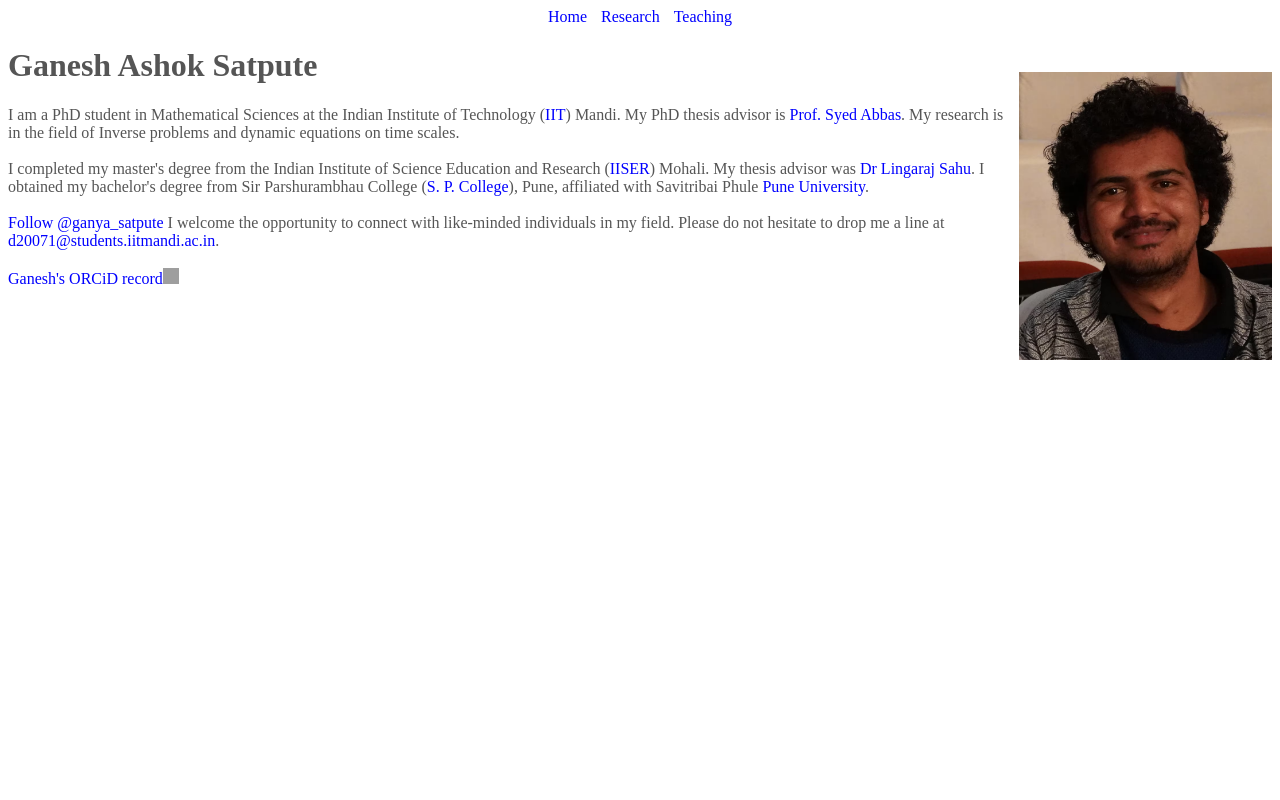
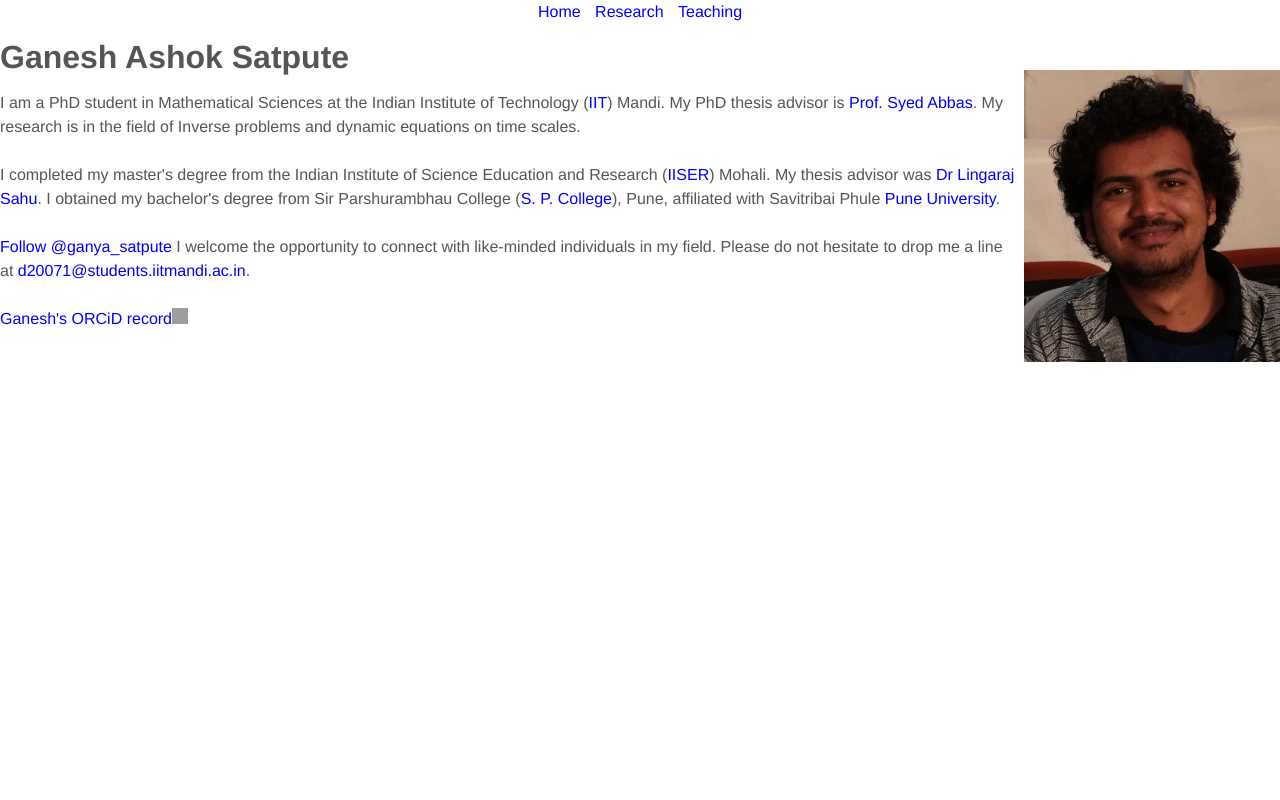
Before and after one commit to ganeshasatpute/ganeshasatpute.github.io, a PHP site: page / in a window 1280 px wide. Run offline with PHP 8.4, Linux system fonts and the light colour scheme; some libraries are stand-ins or nearby versions; grey boxes are pictures that could not be loaded.

Commit message:
Update style.css

```diff
--- a/style.css
+++ b/style.css
@@ -1,9 +1,17 @@
 html {
 background-color: white;
+font-family: "Helvetica Neue", Arial, sans-serif;
+line-height: 24px;
+margin: 0px;
+padding: 0px;
+height: 100%;
 }
 
 body {
 color: #555;
+margin: 0px;
+padding: 0px 0px 0px 0px;
+height: 100%;
 }
 
 a {
```
